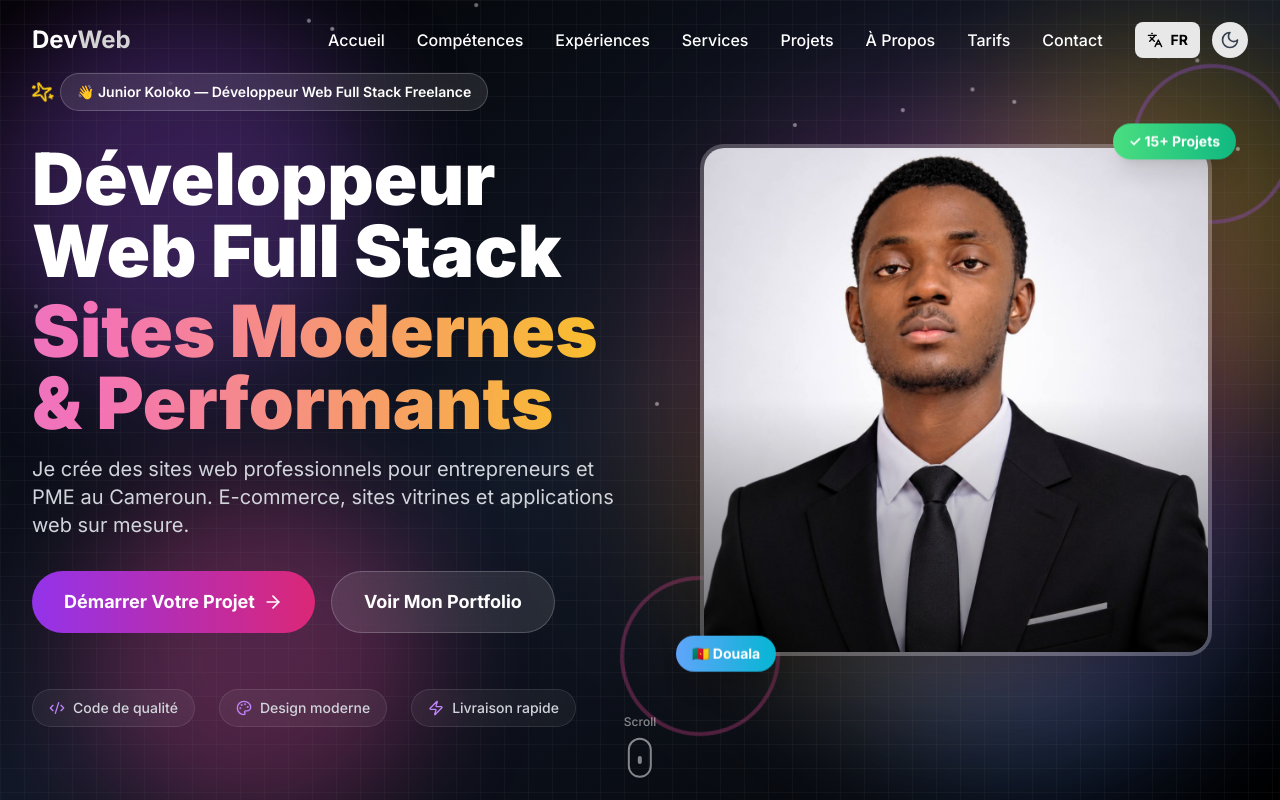
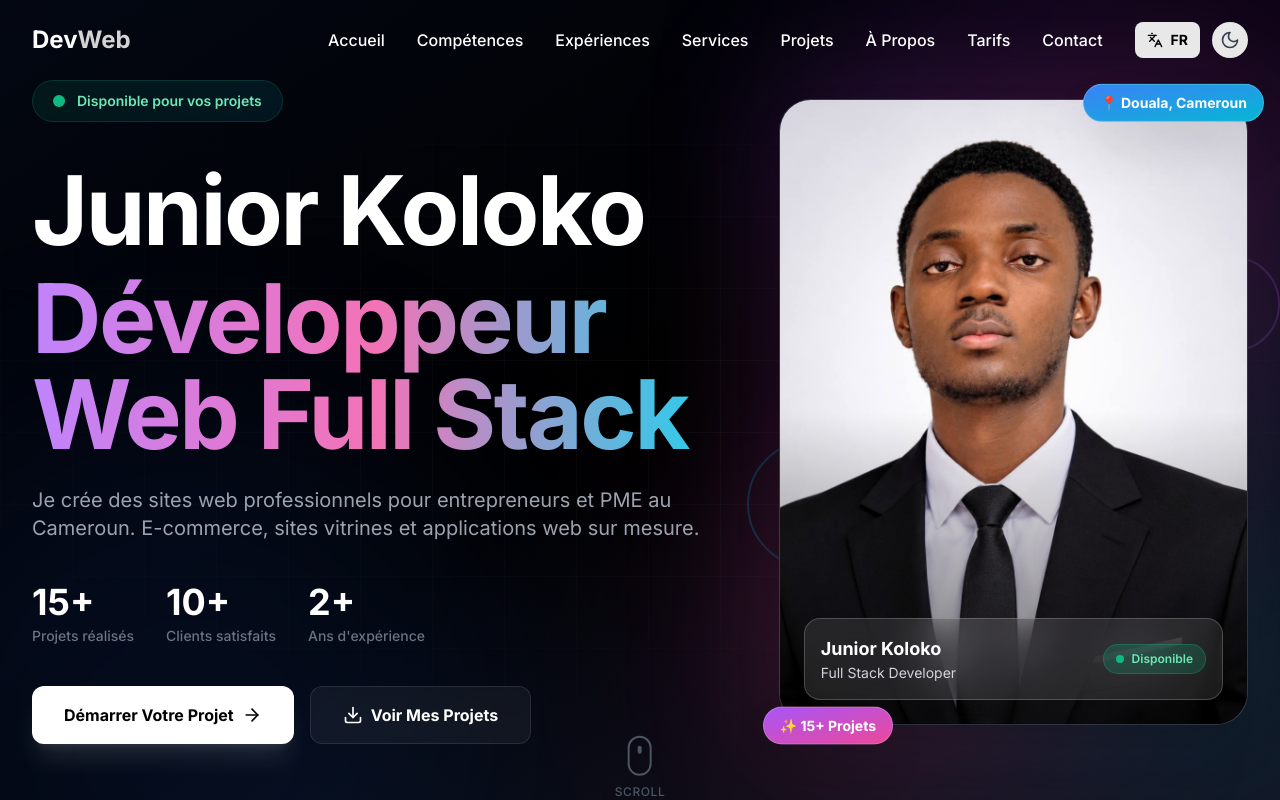
Before and after one commit to KLK2005/MonPorteFolio, a Next.js app: page / in a window 1280 px wide. Shown: the top 800 px of the page. Built offline with nearby package versions, Linux system fonts and the light colour scheme.

Commit message:
Hero moderne et épuré : design professionnel avec mise en page claire et hiérarchie visuelle améliorée

```diff
--- a/components/Hero.tsx
+++ b/components/Hero.tsx
@@ -1,285 +1,223 @@
 'use client'
 
-import { motion, useScroll, useTransform } from 'framer-motion'
-import { ArrowRight, Sparkles, Code2, Palette, Zap } from 'lucide-react'
+import { motion } from 'framer-motion'
+import { ArrowRight, Download } from 'lucide-react'
 import Image from 'next/image'
 import { useLanguage } from '@/contexts/LanguageContext'
-import { useRef } from 'react'
 
 const Hero = () => {
   const { t } = useLanguage()
   const whatsappNumber = '237676043968'
   const whatsappMessage = encodeURIComponent(t('hero.whatsapp.message') || 'Bonjour, je souhaite discuter de mon projet web.')
 
-  const ref = useRef(null)
-  const { scrollYProgress } = useScroll({
-    target: ref,
-    offset: ["start start", "end start"]
-  })
-
-  const y = useTransform(scrollYProgress, [0, 1], [0, 300])
-  const opacity = useTransform(scrollYProgress, [0, 0.5], [1, 0])
-  const scale = useTransform(scrollYProgress, [0, 1], [1, 0.8])
-
   return (
     <section
-      ref={ref}
       id="accueil"
-      className="relative min-h-screen flex items-center justify-center overflow-hidden bg-gradient-to-br from-black via-gray-900 to-black"
+      className="relative min-h-screen flex items-center overflow-hidden bg-gradient-to-br from-gray-950 via-black to-gray-900"
     >
-      {/* Background animé avec mesh gradient */}
-      <div className="absolute inset-0 opacity-30">
-        <div className="absolute top-0 -left-4 w-96 h-96 bg-purple-500 rounded-full mix-blend-multiply filter blur-3xl animate-blob" />
-        <div className="absolute top-0 -right-4 w-96 h-96 bg-yellow-500 rounded-full mix-blend-multiply filter blur-3xl animate-blob animation-delay-2000" />
-        <div className="absolute -bottom-8 left-20 w-96 h-96 bg-pink-500 rounded-full mix-blend-multiply filter blur-3xl animate-blob animation-delay-4000" />
-        <div className="absolute bottom-0 right-20 w-96 h-96 bg-blue-500 rounded-full mix-blend-multiply filter blur-3xl animate-blob animation-delay-6000" />
+      {/* Gradient blobs subtils et élégants */}
+      <div className="absolute inset-0 overflow-hidden opacity-40">
+        <div className="absolute -top-40 -right-40 w-[600px] h-[600px] bg-purple-600/30 rounded-full blur-[120px] animate-blob" />
+        <div className="absolute -bottom-40 -left-40 w-[600px] h-[600px] bg-blue-600/30 rounded-full blur-[120px] animate-blob animation-delay-2000" />
+        <div className="absolute top-1/2 left-1/2 -translate-x-1/2 -translate-y-1/2 w-[500px] h-[500px] bg-pink-600/20 rounded-full blur-[120px] animate-blob animation-delay-4000" />
       </div>
 
-      {/* Grille animée */}
-      <div className="absolute inset-0 bg-[linear-gradient(to_right,#80808012_1px,transparent_1px),linear-gradient(to_bottom,#80808012_1px,transparent_1px)] bg-[size:24px_24px]" />
+      {/* Grille subtile */}
+      <div className="absolute inset-0 bg-[linear-gradient(rgba(255,255,255,0.03)_1px,transparent_1px),linear-gradient(90deg,rgba(255,255,255,0.03)_1px,transparent_1px)] bg-[size:72px_72px] [mask-image:radial-gradient(ellipse_80%_50%_at_50%_50%,black,transparent)]" />
 
-      {/* Particules flottantes */}
-      <div className="absolute inset-0 overflow-hidden pointer-events-none">
-        {[...Array(20)].map((_, i) => (
-          <motion.div
-            key={i}
-            className="absolute w-1 h-1 bg-white rounded-full"
-            initial={{
-              x: Math.random() * window.innerWidth,
-              y: Math.random() * window.innerHeight,
-              opacity: 0.2
-            }}
-            animate={{
-              y: [null, Math.random() * -100],
-              opacity: [0.2, 0.5, 0.2]
-            }}
-            transition={{
-              duration: Math.random() * 10 + 10,
-              repeat: Infinity,
-              ease: "linear"
-            }}
-          />
-        ))}
-      </div>
+      <div className="container mx-auto px-4 sm:px-6 lg:px-8 relative z-10 py-20">
+        <div className="max-w-7xl mx-auto">
+          <div className="grid grid-cols-1 lg:grid-cols-12 gap-16 items-center">
 
-      <motion.div
-        style={{ y, opacity, scale }}
-        className="container mx-auto px-4 sm:px-6 lg:px-8 relative z-10"
-      >
-        <div className="max-w-7xl mx-auto">
-          <div className="grid grid-cols-1 lg:grid-cols-2 gap-12 items-center">
+            {/* Contenu principal - 7 colonnes */}
+            <div className="lg:col-span-7 text-center lg:text-left space-y-10">
 
-            {/* Texte à gauche */}
-            <motion.div
-              initial={{ opacity: 0, x: -100 }}
-              animate={{ opacity: 1, x: 0 }}
-              transition={{ duration: 1, ease: "easeOut" }}
-              className="text-center lg:text-left space-y-8"
-            >
-              {/* Badge animé */}
+              {/* Badge de statut */}
               <motion.div
                 initial={{ opacity: 0, y: 20 }}
                 animate={{ opacity: 1, y: 0 }}
-                transition={{ delay: 0.2 }}
-                className="inline-flex items-center gap-2"
+                transition={{ duration: 0.6 }}
+                className="inline-flex items-center gap-3 bg-gradient-to-r from-emerald-500/10 to-cyan-500/10 backdrop-blur-sm border border-emerald-500/20 px-5 py-2.5 rounded-full"
               >
-                <motion.div
-                  animate={{
-                    rotate: [0, 360],
-                    scale: [1, 1.2, 1]
-                  }}
-                  transition={{
-                    duration: 3,
-                    repeat: Infinity,
-                    ease: "easeInOut"
-                  }}
-                >
-                  <Sparkles className="w-5 h-5 text-yellow-400" />
-                </motion.div>
-                <span className="bg-white/10 backdrop-blur-md border border-white/20 px-4 py-2 rounded-full text-sm font-semibold text-white">
+                <span className="relative flex h-3 w-3">
+                  <span className="animate-ping absolute inline-flex h-full w-full rounded-full bg-emerald-400 opacity-75"></span>
+                  <span className="relative inline-flex rounded-full h-3 w-3 bg-emerald-500"></span>
+                </span>
+                <span className="text-sm font-semibold text-emerald-300">
                   {t('hero.greeting')}
                 </span>
               </motion.div>
 
-              {/* Titre principal avec effet de typing */}
-              <div className="space-y-4">
-                <motion.h1
-                  initial={{ opacity: 0, y: 20 }}
-                  animate={{ opacity: 1, y: 0 }}
-                  transition={{ delay: 0.4 }}
-                  className="text-5xl sm:text-6xl lg:text-7xl font-black"
-                >
-                  <span className="block text-white mb-2">
-                    {t('hero.title')}
-                  </span>
-                  <span className="block bg-gradient-to-r from-purple-400 via-pink-400 to-yellow-400 bg-clip-text text-transparent animate-gradient-x">
-                    {t('hero.subtitle')}
-                  </span>
-                </motion.h1>
-
-                <motion.p
-                  initial={{ opacity: 0, y: 20 }}
-                  animate={{ opacity: 1, y: 0 }}
-                  transition={{ delay: 0.6 }}
-                  className="text-lg sm:text-xl text-gray-300 leading-relaxed max-w-2xl mx-auto lg:mx-0"
-                >
-                  {t('hero.description')}
-                </motion.p>
-              </div>
-
-              {/* CTA Buttons */}
+              {/* Titre principal épuré */}
               <motion.div
                 initial={{ opacity: 0, y: 20 }}
                 animate={{ opacity: 1, y: 0 }}
-                transition={{ delay: 0.8 }}
+                transition={{ duration: 0.6, delay: 0.1 }}
+                className="space-y-6"
+              >
+                <h1 className="text-5xl sm:text-6xl lg:text-7xl xl:text-8xl font-bold leading-[1.1] tracking-tight">
+                  <span className="block text-white mb-3">
+                    {t('hero.title')}
+                  </span>
+                  <span className="block bg-gradient-to-r from-purple-400 via-pink-400 to-cyan-400 bg-clip-text text-transparent">
+                    {t('hero.subtitle')}
+                  </span>
+                </h1>
+
+                <p className="text-lg sm:text-xl text-gray-400 leading-relaxed max-w-2xl mx-auto lg:mx-0">
+                  {t('hero.description')}
+                </p>
+              </motion.div>
+
+              {/* Stats rapides */}
+              <motion.div
+                initial={{ opacity: 0, y: 20 }}
+                animate={{ opacity: 1, y: 0 }}
+                transition={{ duration: 0.6, delay: 0.2 }}
+                className="flex flex-wrap gap-8 justify-center lg:justify-start"
+              >
+                {[
+                  { value: '15+', label: t('hero.stats.projects') || 'Projets réalisés' },
+                  { value: '10+', label: t('hero.stats.clients') || 'Clients satisfaits' },
+                  { value: '2+', label: t('hero.stats.experience') || 'Ans d\'expérience' }
+                ].map((stat, i) => (
+                  <div key={i} className="text-center lg:text-left">
+                    <div className="text-3xl sm:text-4xl font-bold text-white mb-1">
+                      {stat.value}
+                    </div>
+                    <div className="text-sm text-gray-500 font-medium">
+                      {stat.label}
+                    </div>
+                  </div>
+                ))}
+              </motion.div>
+
+              {/* Boutons d'action */}
+              <motion.div
+                initial={{ opacity: 0, y: 20 }}
+                animate={{ opacity: 1, y: 0 }}
+                transition={{ duration: 0.6, delay: 0.3 }}
                 className="flex flex-col sm:flex-row gap-4 justify-center lg:justify-start"
               >
                 <motion.a
                   href={`https://wa.me/${whatsappNumber}?text=${whatsappMessage}`}
                   target="_blank"
                   rel="noopener noreferrer"
-                  whileHover={{ scale: 1.05, boxShadow: "0 20px 60px rgba(168, 85, 247, 0.4)" }}
-                  whileTap={{ scale: 0.95 }}
-                  className="group relative inline-flex items-center justify-center gap-2 bg-gradient-to-r from-purple-600 to-pink-600 text-white px-8 py-4 rounded-full font-bold text-lg overflow-hidden"
+                  whileHover={{ scale: 1.02 }}
+                  whileTap={{ scale: 0.98 }}
+                  className="group relative inline-flex items-center justify-center gap-2 bg-white text-black px-8 py-4 rounded-xl font-bold text-base overflow-hidden shadow-xl shadow-white/10 hover:shadow-white/20 transition-all"
                 >
                   <span className="relative z-10 flex items-center gap-2">
                     {t('hero.cta')}
                     <ArrowRight className="w-5 h-5 group-hover:translate-x-1 transition-transform" />
                   </span>
-                  <div className="absolute inset-0 bg-gradient-to-r from-pink-600 to-purple-600 opacity-0 group-hover:opacity-100 transition-opacity" />
                 </motion.a>
 
                 <motion.a
                   href="#projets"
-                  whileHover={{ scale: 1.05 }}
-                  whileTap={{ scale: 0.95 }}
-                  className="inline-flex items-center justify-center gap-2 bg-white/10 backdrop-blur-md border border-white/20 text-white px-8 py-4 rounded-full font-bold text-lg hover:bg-white/20 transition-all"
+                  whileHover={{ scale: 1.02 }}
+                  whileTap={{ scale: 0.98 }}
+                  className="inline-flex items-center justify-center gap-2 bg-white/5 backdrop-blur-sm border border-white/10 text-white px-8 py-4 rounded-xl font-bold text-base hover:bg-white/10 hover:border-white/20 transition-all"
                 >
+                  <Download className="w-5 h-5" />
                   {t('hero.portfolio')}
                 </motion.a>
               </motion.div>
+            </div>
 
-              {/* Mini features */}
-              <motion.div
-                initial={{ opacity: 0, y: 20 }}
-                animate={{ opacity: 1, y: 0 }}
-                transition={{ delay: 1 }}
-                className="flex flex-wrap gap-6 justify-center lg:justify-start pt-6"
-              >
-                {[
-                  { icon: Code2, label: t('hero.feature.code') || 'Code de qualité' },
-                  { icon: Palette, label: t('hero.feature.design') || 'Design moderne' },
-                  { icon: Zap, label: t('hero.feature.speed') || 'Livraison rapide' }
-                ].map((feature, i) => (
-                  <motion.div
-                    key={i}
-                    whileHover={{ y: -5 }}
-                    className="flex items-center gap-2 bg-white/5 backdrop-blur-sm px-4 py-2 rounded-full border border-white/10"
-                  >
-                    <feature.icon className="w-4 h-4 text-purple-400" />
-                    <span className="text-sm text-gray-300 font-medium">{feature.label}</span>
-                  </motion.div>
-                ))}
-              </motion.div>
-            </motion.div>
+            {/* Photo professionnelle - 5 colonnes */}
+            <motion.div
+              initial={{ opacity: 0, scale: 0.9 }}
+              animate={{ opacity: 1, scale: 1 }}
+              transition={{ duration: 0.8, delay: 0.2 }}
+              className="lg:col-span-5 relative"
+            >
+              <div className="relative max-w-md mx-auto lg:max-w-none">
+                {/* Halo lumineux */}
+                <div className="absolute inset-0 bg-gradient-to-br from-purple-500/20 via-pink-500/20 to-cyan-500/20 rounded-[2.5rem] blur-3xl transform scale-105" />
 
-            {/* Photo à droite avec effets 3D */}
-            <motion.div
-              initial={{ opacity: 0, x: 100, rotateY: -30 }}
-              animate={{ opacity: 1, x: 0, rotateY: 0 }}
-              transition={{ duration: 1, delay: 0.5 }}
-              className="relative hidden lg:block"
-            >
-              <div className="relative w-full max-w-lg mx-auto perspective-1000">
-                {/* Glow effect animé */}
+                {/* Conteneur de l'image */}
                 <motion.div
-                  animate={{
-                    scale: [1, 1.2, 1],
-                    rotate: [0, 180, 360]
-                  }}
-                  transition={{
-                    duration: 20,
-                    repeat: Infinity,
-                    ease: "linear"
-                  }}
-                  className="absolute inset-0 bg-gradient-to-r from-purple-500 via-pink-500 to-yellow-500 rounded-full blur-3xl opacity-30"
-                />
-
-                {/* Photo avec cadre glassmorphism */}
-                <motion.div
-                  whileHover={{ scale: 1.05, rotateY: 10, rotateX: -10 }}
-                  transition={{ type: "spring", stiffness: 300 }}
-                  className="relative z-10 transform-gpu"
-                  style={{ transformStyle: "preserve-3d" }}
+                  whileHover={{ y: -8 }}
+                  transition={{ type: "spring", stiffness: 300, damping: 20 }}
+                  className="relative z-10"
                 >
-                  <div className="relative aspect-square rounded-3xl overflow-hidden border-4 border-white/20 bg-white/5 backdrop-blur-lg shadow-2xl">
+                  {/* Image */}
+                  <div className="relative aspect-[3/4] rounded-[2rem] overflow-hidden border border-white/10 bg-gradient-to-br from-gray-900 to-gray-800 shadow-2xl">
                     <Image
                       src="/images/profile.jpg"
-                      alt="Junior Koloko"
+                      alt="Junior Koloko - Développeur Web Full Stack"
                       fill
                       className="object-cover"
                       priority
+                      sizes="(max-width: 768px) 100vw, 40vw"
                     />
 
-                    {/* Overlay gradient */}
-                    <div className="absolute inset-0 bg-gradient-to-t from-black/50 via-transparent to-transparent" />
+                    {/* Overlay gradient élégant */}
+                    <div className="absolute inset-0 bg-gradient-to-t from-black/60 via-transparent to-transparent" />
+
+                    {/* Badge nom */}
+                    <div className="absolute bottom-6 left-6 right-6 bg-white/10 backdrop-blur-xl border border-white/20 rounded-2xl p-4">
+                      <div className="flex items-center justify-between">
+                        <div>
+                          <h3 className="text-white font-bold text-lg">Junior Koloko</h3>
+                          <p className="text-gray-300 text-sm">Full Stack Developer</p>
+                        </div>
+                        <div className="flex items-center gap-2 bg-emerald-500/20 border border-emerald-500/30 px-3 py-1.5 rounded-full">
+                          <span className="relative flex h-2 w-2">
+                            <span className="animate-ping absolute inline-flex h-full w-full rounded-full bg-emerald-400 opacity-75"></span>
+                            <span className="relative inline-flex rounded-full h-2 w-2 bg-emerald-500"></span>
+                          </span>
+                          <span className="text-emerald-300 text-xs font-semibold">Disponible</span>
+                        </div>
+                      </div>
+                    </div>
                   </div>
 
-                  {/* Floating badges */}
+                  {/* Badge flottant - Localisation */}
                   <motion.div
-                    animate={{ y: [-10, 10, -10] }}
-                    transition={{ duration: 3, repeat: Infinity, ease: "easeInOut" }}
-                    className="absolute -top-6 -right-6 bg-gradient-to-r from-green-400 to-emerald-500 text-white px-4 py-2 rounded-full font-bold text-sm shadow-xl"
+                    animate={{ y: [-5, 5, -5] }}
+                    transition={{ duration: 4, repeat: Infinity, ease: "easeInOut" }}
+                    className="absolute -top-4 -right-4 bg-gradient-to-br from-blue-500 to-cyan-500 text-white px-4 py-2 rounded-full font-bold text-sm shadow-2xl border border-white/20"
                   >
-                    ✓ 15+ Projets
+                    📍 Douala, Cameroun
                   </motion.div>
 
+                  {/* Badge flottant - Projets */}
                   <motion.div
-                    animate={{ y: [10, -10, 10] }}
-                    transition={{ duration: 4, repeat: Infinity, ease: "easeInOut", delay: 0.5 }}
-                    className="absolute -bottom-6 -left-6 bg-gradient-to-r from-blue-400 to-cyan-500 text-white px-4 py-2 rounded-full font-bold text-sm shadow-xl"
+                    animate={{ y: [5, -5, 5] }}
+                    transition={{ duration: 3, repeat: Infinity, ease: "easeInOut", delay: 0.5 }}
+                    className="absolute -bottom-4 -left-4 bg-gradient-to-br from-purple-500 to-pink-500 text-white px-4 py-2 rounded-full font-bold text-sm shadow-2xl border border-white/20"
                   >
-                    🇨🇲 Douala
+                    ✨ 15+ Projets
                   </motion.div>
                 </motion.div>
 
-                {/* Cercles décoratifs animés */}
-                <motion.div
-                  animate={{ rotate: 360 }}
-                  transition={{ duration: 30, repeat: Infinity, ease: "linear" }}
-                  className="absolute -top-20 -right-20 w-40 h-40 border-4 border-purple-500/30 rounded-full"
-                />
-                <motion.div
-                  animate={{ rotate: -360 }}
-                  transition={{ duration: 25, repeat: Infinity, ease: "linear" }}
-                  className="absolute -bottom-20 -left-20 w-40 h-40 border-4 border-pink-500/30 rounded-full"
-                />
+                {/* Cercles décoratifs */}
+                <div className="absolute top-1/4 -right-8 w-24 h-24 border-2 border-purple-500/20 rounded-full" />
+                <div className="absolute bottom-1/4 -left-8 w-32 h-32 border-2 border-cyan-500/20 rounded-full" />
               </div>
             </motion.div>
           </div>
         </div>
-      </motion.div>
+      </div>
 
-      {/* Scroll indicator animé */}
+      {/* Scroll indicator minimaliste */}
       <motion.div
         initial={{ opacity: 0 }}
         animate={{ opacity: 1 }}
-        transition={{ delay: 1.5 }}
-        className="absolute bottom-8 left-1/2 transform -translate-x-1/2 z-20"
+        transition={{ delay: 1 }}
+        className="absolute bottom-8 left-1/2 -translate-x-1/2 z-20 hidden lg:block"
       >
         <motion.div
-          animate={{ y: [0, 10, 0] }}
-          transition={{ duration: 2, repeat: Infinity }}
-          className="flex flex-col items-center gap-2 text-white/50 hover:text-white/80 transition-colors cursor-pointer"
+          animate={{ y: [0, 8, 0] }}
+          transition={{ duration: 2, repeat: Infinity, ease: "easeInOut" }}
+          className="flex flex-col items-center gap-2 text-gray-600 hover:text-white transition-colors cursor-pointer"
         >
-          <span className="text-xs font-medium">Scroll</span>
           <div className="w-6 h-10 border-2 border-current rounded-full flex justify-center pt-2">
-            <motion.div
-              animate={{ y: [0, 12, 0] }}
-              transition={{ duration: 1.5, repeat: Infinity }}
-              className="w-1 h-2 bg-current rounded-full"
-            />
+            <motion.div className="w-1 h-2 bg-current rounded-full" />
           </div>
+          <span className="text-xs font-medium uppercase tracking-wider">Scroll</span>
         </motion.div>
       </motion.div>
     </section>
--- a/contexts/LanguageContext.tsx
+++ b/contexts/LanguageContext.tsx
@@ -26,16 +26,16 @@ const translations: Record<Language, Record<string, string>> = {
     'nav.contact': 'Contact',
 
     // Hero
-    'hero.greeting': '👋 Junior Koloko — Développeur Web Full Stack Freelance',
-    'hero.title': 'Développeur Web Full Stack',
-    'hero.subtitle': 'Sites Modernes & Performants',
+    'hero.greeting': 'Disponible pour vos projets',
+    'hero.title': 'Junior Koloko',
+    'hero.subtitle': 'Développeur Web Full Stack',
     'hero.description': 'Je crée des sites web professionnels pour entrepreneurs et PME au Cameroun. E-commerce, sites vitrines et applications web sur mesure.',
     'hero.cta': 'Démarrer Votre Projet',
-    'hero.portfolio': 'Voir Mon Portfolio',
+    'hero.portfolio': 'Voir Mes Projets',
     'hero.whatsapp.message': 'Bonjour, je souhaite discuter de mon projet web.',
-    'hero.feature.code': 'Code de qualité',
-    'hero.feature.design': 'Design moderne',
-    'hero.feature.speed': 'Livraison rapide',
+    'hero.stats.projects': 'Projets réalisés',
+    'hero.stats.clients': 'Clients satisfaits',
+    'hero.stats.experience': 'Ans d\'expérience',
 
     // About
     'about.title': 'À Propos de Moi',
@@ -93,16 +93,16 @@ const translations: Record<Language, Record<string, string>> = {
     'nav.contact': 'Contact',
 
     // Hero
-    'hero.greeting': '👋 Junior Koloko — Freelance Full Stack Web Developer',
-    'hero.title': 'Full Stack Web Developer',
-    'hero.subtitle': 'Modern & High-Performance Websites',
+    'hero.greeting': 'Available for projects',
+    'hero.title': 'Junior Koloko',
+    'hero.subtitle': 'Full Stack Web Developer',
     'hero.description': 'I create professional websites for entrepreneurs and SMEs in Cameroon. E-commerce, showcase sites and custom web applications.',
     'hero.cta': 'Start Your Project',
-    'hero.portfolio': 'View My Portfolio',
+    'hero.portfolio': 'View My Projects',
     'hero.whatsapp.message': 'Hello, I would like to discuss my web project.',
-    'hero.feature.code': 'Quality code',
-    'hero.feature.design': 'Modern design',
-    'hero.feature.speed': 'Fast delivery',
+    'hero.stats.projects': 'Completed projects',
+    'hero.stats.clients': 'Satisfied clients',
+    'hero.stats.experience': 'Years of experience',
 
     // About
     'about.title': 'About Me',
```
